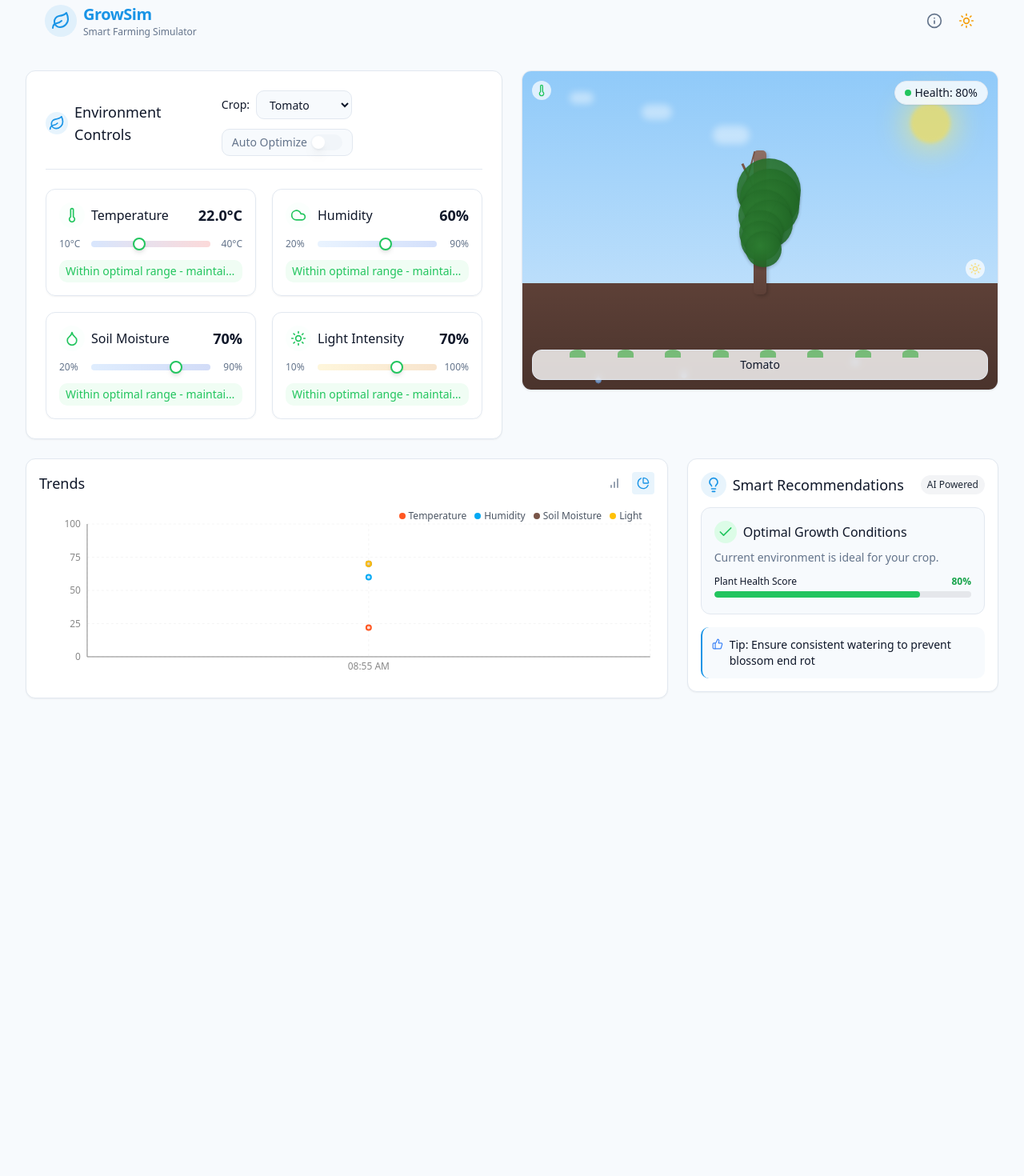
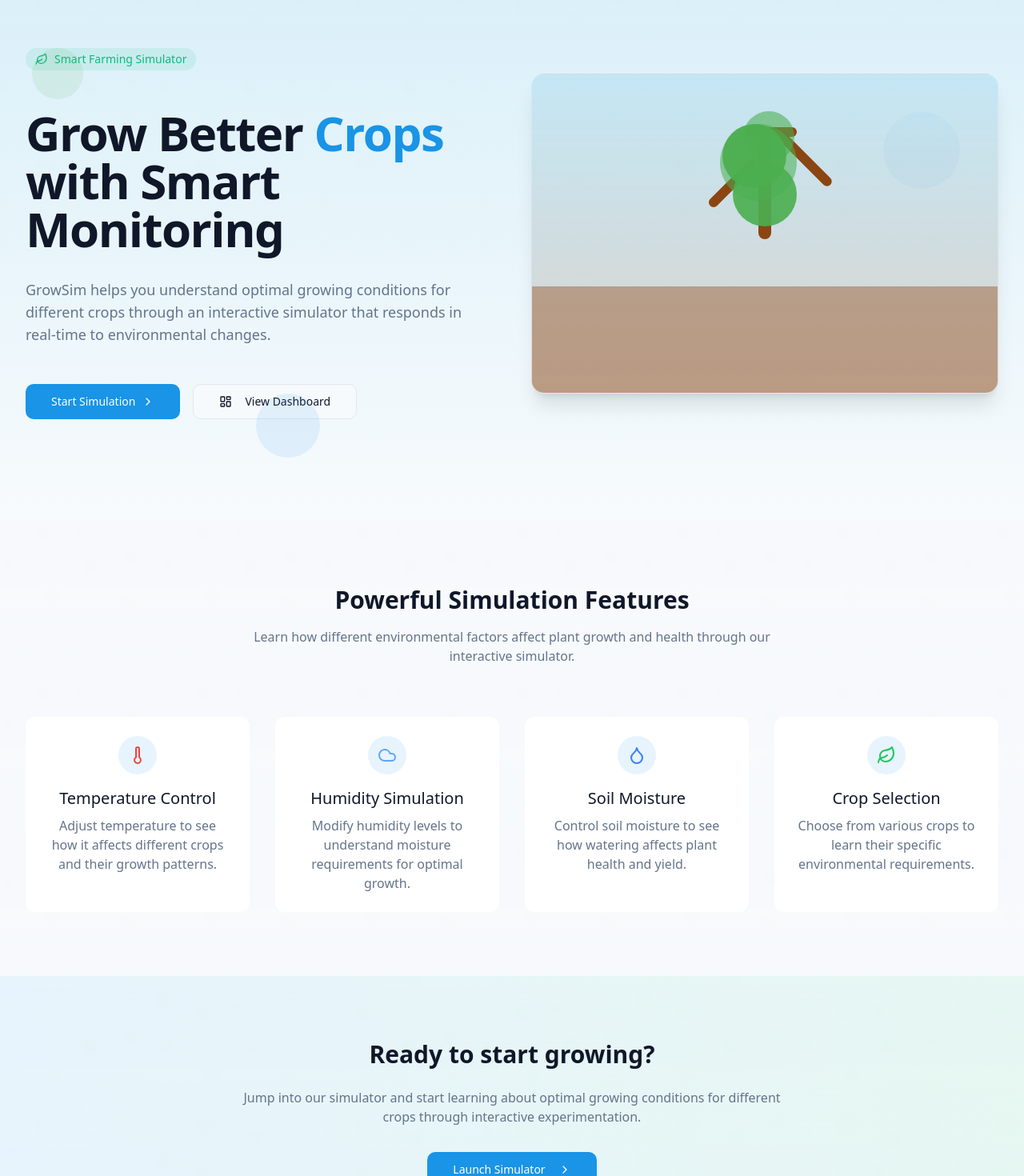
Before and after one commit to AbhiLohar/hack-project, a React (Vite) app: page / in a window 1280 px wide. Shown: the part 20-1490 px from the top of the page at 80% size. Before the commit the page ends 989 px from the top, so only its background shows below. Built offline with nearby package versions, Linux system fonts and the light colour scheme.

Commit message:
Create landing page
Adds a landing page to the project.

```diff
--- a/src/App.tsx
+++ b/src/App.tsx
@@ -1,8 +1,10 @@
+
 import { Toaster } from "@/components/ui/toaster";
 import { Toaster as Sonner } from "@/components/ui/sonner";
 import { TooltipProvider } from "@/components/ui/tooltip";
 import { QueryClient, QueryClientProvider } from "@tanstack/react-query";
 import { BrowserRouter, Routes, Route } from "react-router-dom";
+import LandingPage from "./pages/LandingPage";
 import Index from "./pages/Index";
 import NotFound from "./pages/NotFound";
 
@@ -15,7 +17,8 @@ const App = () => (
       <Sonner />
       <BrowserRouter>
         <Routes>
-          <Route path="/" element={<Index />} />
+          <Route path="/" element={<LandingPage />} />
+          <Route path="/simulator" element={<Index />} />
           {/* ADD ALL CUSTOM ROUTES ABOVE THE CATCH-ALL "*" ROUTE */}
           <Route path="*" element={<NotFound />} />
         </Routes>
--- a/src/components/Header.tsx
+++ b/src/components/Header.tsx
@@ -1,6 +1,7 @@
 
 import React from 'react';
-import { Leaf, Info, Sun } from 'lucide-react';
+import { Link } from 'react-router-dom';
+import { Leaf, Info, Sun, Home } from 'lucide-react';
 
 const Header: React.FC = () => {
   return (
@@ -16,6 +17,9 @@ const Header: React.FC = () => {
       </div>
 
       <div className="flex items-center space-x-2">
+        <Link to="/" className="rounded-full w-8 h-8 flex items-center justify-center text-muted-foreground hover:bg-muted transition-colors" aria-label="Home">
+          <Home className="h-5 w-5" />
+        </Link>
         <button
           className="rounded-full w-8 h-8 flex items-center justify-center text-muted-foreground hover:bg-muted transition-colors"
           aria-label="Information"
--- /dev/null
+++ b/src/pages/LandingPage.tsx
@@ -0,0 +1,165 @@
+
+import React from 'react';
+import { Link } from 'react-router-dom';
+import { Leaf, Cloud, Droplet, Thermometer, ChevronRight, LayoutDashboard } from 'lucide-react';
+import { Button } from '@/components/ui/button';
+
+const LandingPage = () => {
+  return (
+    <div className="min-h-screen overflow-hidden">
+      {/* Hero Section */}
+      <section className="relative pt-20 pb-32 overflow-hidden">
+        <div className="absolute inset-0 -z-10 bg-gradient-to-b from-farm-sky/30 to-background"></div>
+
+        {/* Animated background elements */}
+        <div className="absolute top-20 left-10 w-16 h-16 bg-farm-leaf/10 rounded-full animate-pulse-subtle"></div>
+        <div className="absolute top-40 right-20 w-24 h-24 bg-primary/5 rounded-full animate-pulse-subtle" style={{ animationDelay: '1s' }}></div>
+        <div className="absolute bottom-20 left-1/4 w-20 h-20 bg-farm-water/10 rounded-full animate-pulse-subtle" style={{ animationDelay: '2s' }}></div>
+
+        <div className="container mx-auto px-4 sm:px-6 lg:px-8">
+          <div className="flex flex-col lg:flex-row items-center gap-12">
+            <div className="flex-1 space-y-8 animate-slide-up">
+              <div className="inline-flex items-center rounded-full px-3 py-1 text-sm bg-secondary/10 text-secondary font-medium mb-4">
+                <Leaf className="w-4 h-4 mr-2" />
+                Smart Farming Simulator
+              </div>
+
+              <h1 className="text-4xl sm:text-5xl lg:text-6xl font-bold tracking-tight text-foreground">
+                Grow Better <span className="text-primary">Crops</span> with Smart Monitoring
+              </h1>
+
+              <p className="text-lg text-muted-foreground max-w-2xl">
+                GrowSim helps you understand optimal growing conditions for different crops
+                through an interactive simulator that responds in real-time to environmental changes.
+              </p>
+
+              <div className="flex flex-wrap gap-4 pt-4">
+                <Button asChild size="lg" className="gap-2">
+                  <Link to="/simulator">
+                    Start Simulation <ChevronRight className="h-4 w-4" />
+                  </Link>
+                </Button>
+                <Button asChild variant="outline" size="lg">
+                  <Link to="/simulator">
+                    <LayoutDashboard className="mr-2 h-4 w-4" /> View Dashboard
+                  </Link>
+                </Button>
+              </div>
+            </div>
+
+            <div className="flex-1 relative min-h-[400px] animate-fade-in">
+              <div className="absolute inset-0 bg-gradient-to-b from-farm-sky/30 to-farm-soil/20 rounded-2xl overflow-hidden shadow-xl border border-white/20">
+                <div className="absolute bottom-0 w-full h-1/3 bg-farm-soil/40"></div>
+                <div className="absolute bottom-16 left-1/2 -translate-x-1/2 w-40 h-64 flex flex-col items-center">
+                  {/* Plant trunk */}
+                  <div className="w-4 h-32 bg-farm-soil rounded-full"></div>
+
+                  {/* Branches */}
+                  <div className="relative w-full h-0">
+                    <div className="absolute bottom-16 left-1/2 w-20 h-3 bg-farm-soil -rotate-45 rounded-full -translate-x-full"></div>
+                    <div className="absolute bottom-24 left-1/2 w-24 h-3 bg-farm-soil rotate-45 rounded-full"></div>
+                    <div className="absolute bottom-32 left-1/2 w-16 h-3 bg-farm-soil -rotate-30 rounded-full -translate-x-6"></div>
+                  </div>
+
+                  {/* Leaves clusters */}
+                  <div className="absolute bottom-36 left-1/4 w-20 h-20 bg-farm-leaf rounded-full animate-pulse"></div>
+                  <div className="absolute bottom-44 right-1/4 w-24 h-24 bg-farm-leaf rounded-full animate-pulse" style={{ animationDelay: '0.5s' }}></div>
+                  <div className="absolute bottom-56 left-1/3 w-16 h-16 bg-farm-leaf rounded-full animate-pulse" style={{ animationDelay: '1s' }}></div>
+                  <div className="absolute bottom-48 right-1/3 w-20 h-20 bg-farm-leaf rounded-full animate-pulse" style={{ animationDelay: '1.5s' }}></div>
+                </div>
+              </div>
+            </div>
+          </div>
+        </div>
+      </section>
+
+      {/* Features Section */}
+      <section className="py-20 bg-muted/50">
+        <div className="container mx-auto px-4 sm:px-6 lg:px-8">
+          <div className="text-center mb-16 animate-fade-in">
+            <h2 className="text-3xl font-bold mb-4">Powerful Simulation Features</h2>
+            <p className="text-muted-foreground max-w-2xl mx-auto">
+              Learn how different environmental factors affect plant growth and health
+              through our interactive simulator.
+            </p>
+          </div>
+
+          <div className="grid grid-cols-1 md:grid-cols-2 lg:grid-cols-4 gap-8 animate-fade-in">
+            <FeatureCard
+              icon={<Thermometer className="text-red-500" />}
+              title="Temperature Control"
+              description="Adjust temperature to see how it affects different crops and their growth patterns."
+            />
+            <FeatureCard
+              icon={<Cloud className="text-blue-400" />}
+              title="Humidity Simulation"
+              description="Modify humidity levels to understand moisture requirements for optimal growth."
+            />
+            <FeatureCard
+              icon={<Droplet className="text-blue-500" />}
+              title="Soil Moisture"
+              description="Control soil moisture to see how watering affects plant health and yield."
+            />
+            <FeatureCard
+              icon={<Leaf className="text-green-500" />}
+              title="Crop Selection"
+              description="Choose from various crops to learn their specific environmental requirements."
+            />
+          </div>
+        </div>
+      </section>
+
+      {/* Call to Action */}
+      <section className="py-20 text-center bg-gradient-to-r from-primary/10 to-secondary/10">
+        <div className="container mx-auto px-4 sm:px-6 lg:px-8 animate-fade-in">
+          <h2 className="text-3xl font-bold mb-6">Ready to start growing?</h2>
+          <p className="text-muted-foreground max-w-2xl mx-auto mb-8">
+            Jump into our simulator and start learning about optimal growing conditions
+            for different crops through interactive experimentation.
+          </p>
+          <Button asChild size="lg">
+            <Link to="/simulator">
+              Launch Simulator <ChevronRight className="ml-2 h-4 w-4" />
+            </Link>
+          </Button>
+        </div>
+      </section>
+
+      {/* Footer */}
+      <footer className="py-10 bg-muted/30">
+        <div className="container mx-auto px-4 sm:px-6 lg:px-8">
+          <div className="flex flex-col md:flex-row justify-between items-center">
+            <div className="flex items-center space-x-2 text-primary mb-4 md:mb-0">
+              <Leaf className="h-6 w-6" />
+              <div>
+                <h3 className="text-xl font-semibold tracking-tight">GrowSim</h3>
+                <p className="text-xs text-muted-foreground">Smart Farming Simulator</p>
+              </div>
+            </div>
+            <p className="text-sm text-muted-foreground">
+              © 2023 GrowSim. All rights reserved.
+            </p>
+          </div>
+        </div>
+      </footer>
+    </div>
+  );
+};
+
+const FeatureCard = ({ icon, title, description }: {
+  icon: React.ReactNode;
+  title: string;
+  description: string
+}) => {
+  return (
+    <div className="flex flex-col items-center text-center p-6 rounded-xl bg-white hover:shadow-md transition-all duration-300 hover:-translate-y-1">
+      <div className="p-3 rounded-full bg-primary/10 mb-4">
+        {icon}
+      </div>
+      <h3 className="text-xl font-medium mb-2">{title}</h3>
+      <p className="text-muted-foreground">{description}</p>
+    </div>
+  );
+};
+
+export default LandingPage;
```
